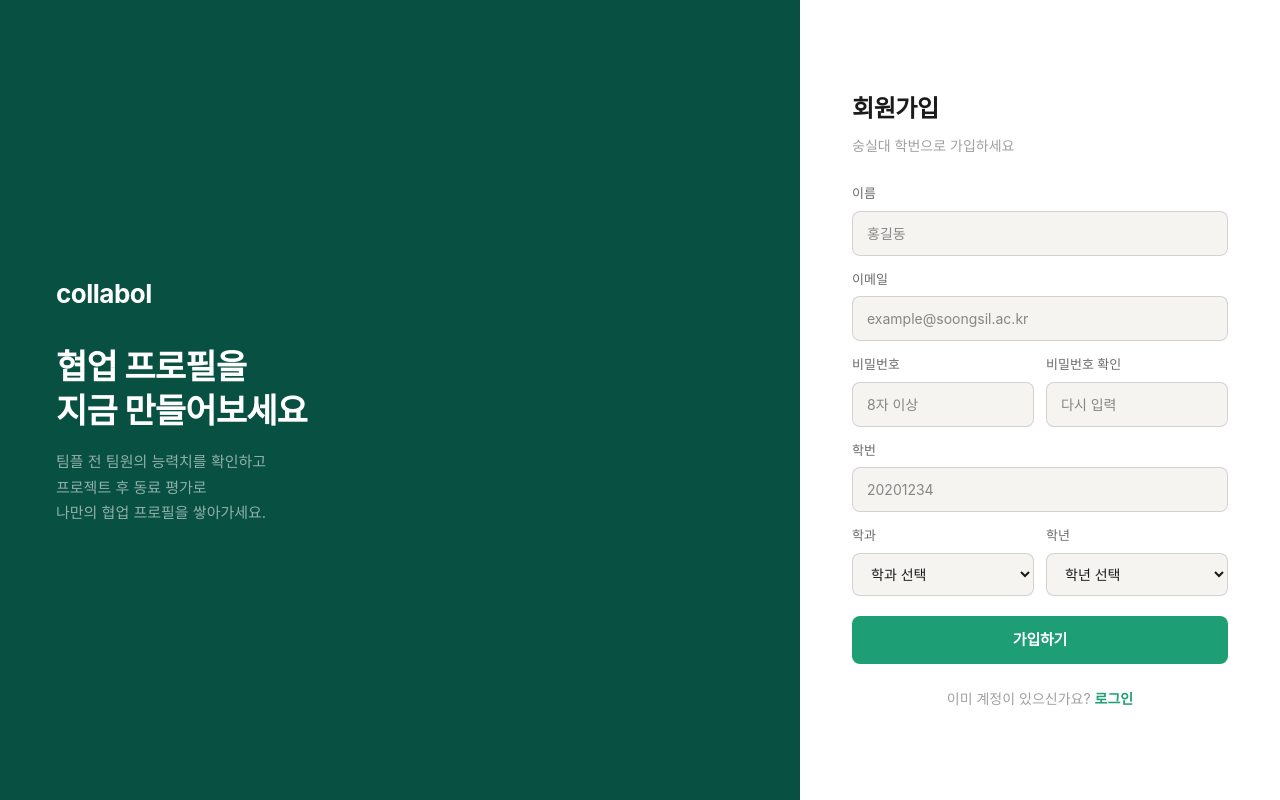
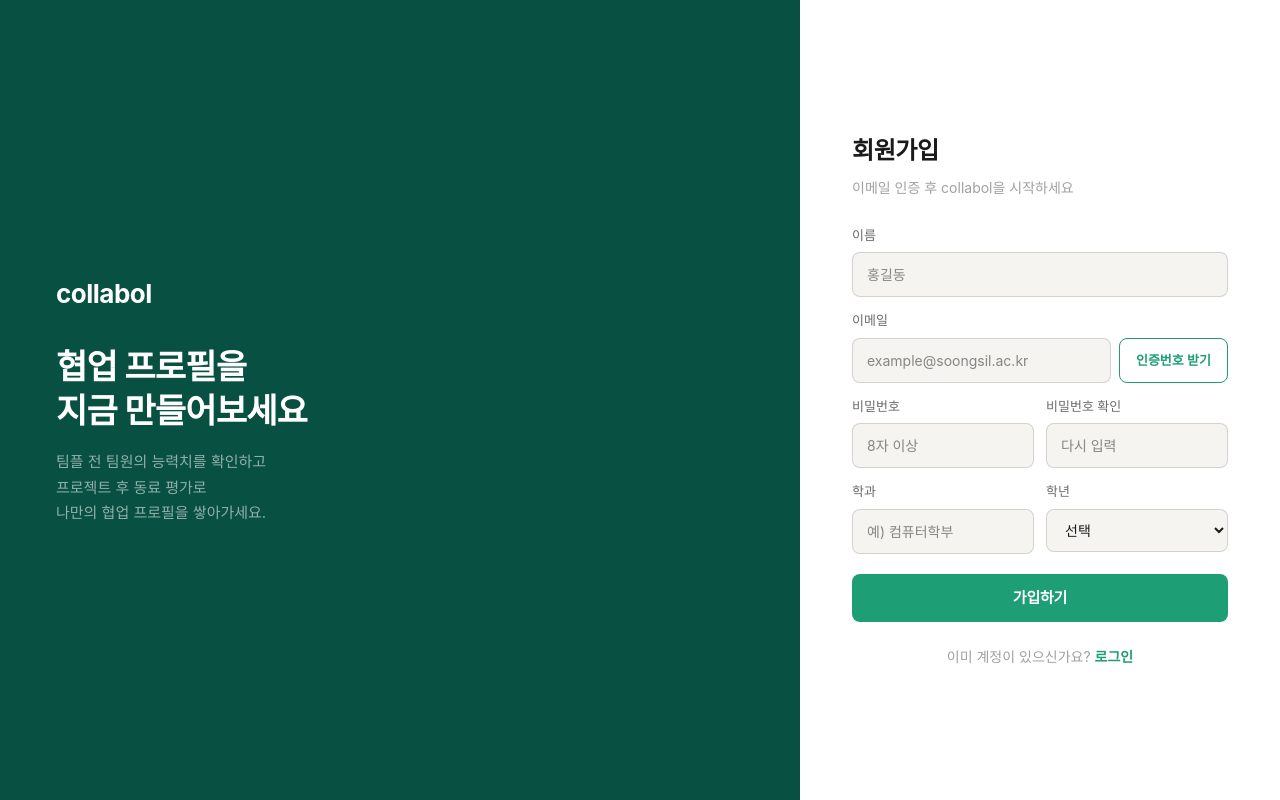
Before and after one commit to hefour/Collabol-FE, a React (Vite) app: page /register in a window 1280 px wide. Built offline with nearby package versions, Linux system fonts and the light colour scheme; a web font is replaced by a local one.

Commit message:
feat: 회원가입 이메일 인증 플로우 추가 (인증번호 받기/인증하기/타이머), 학번 제거, 학과 자유입력, 학년 4학년이상 추가

```diff
--- a/src/pages/RegisterPage.tsx
+++ b/src/pages/RegisterPage.tsx
@@ -1,8 +1,14 @@
-import { useState } from 'react';
+import { useState, useEffect, useRef } from 'react';
 import { useNavigate, Link } from 'react-router-dom';
-import { DEPARTMENTS } from '../types';
 
-const inputStyle: React.CSSProperties = {
+// ─── 상수 ─────────────────────────────────────────────────────────────────────
+
+const GRADE_OPTIONS = ['1학년', '2학년', '3학년', '4학년 이상'];
+const CODE_DURATION = 180; // 3분
+
+// ─── 스타일 헬퍼 ──────────────────────────────────────────────────────────────
+
+const inputBase: React.CSSProperties = {
   width: '100%',
   padding: '11px 14px',
   borderRadius: 'var(--radius-sm)',
@@ -13,6 +19,13 @@ const inputStyle: React.CSSProperties = {
   outline: 'none',
   transition: 'border-color 0.15s',
 };
+
+function focusBorder(e: React.FocusEvent<HTMLInputElement>) {
+  e.currentTarget.style.borderColor = 'var(--green)';
+}
+function blurBorder(e: React.FocusEvent<HTMLInputElement>) {
+  e.currentTarget.style.borderColor = 'var(--border2)';
+}
 
 function Field({ label, children }: { label: string; children: React.ReactNode }) {
   return (
@@ -25,6 +38,14 @@ function Field({ label, children }: { label: string; children: React.ReactNode }
   );
 }
 
+function formatTime(sec: number) {
+  const m = Math.floor(sec / 60).toString().padStart(2, '0');
+  const s = (sec % 60).toString().padStart(2, '0');
+  return `${m}:${s}`;
+}
+
+// ─── 컴포넌트 ─────────────────────────────────────────────────────────────────
+
 export default function RegisterPage() {
   const navigate = useNavigate();
 
@@ -33,30 +54,73 @@ export default function RegisterPage() {
     email: '',
     password: '',
     confirmPassword: '',
-    studentId: '',
     department: '',
     grade: '',
   });
+
+  // 이메일 인증
+  const [codeSent, setCodeSent] = useState(false);
+  const [code, setCode] = useState('');
+  const [verified, setVerified] = useState(false);
+  const [timer, setTimer] = useState(0);
+  const [codeError, setCodeError] = useState('');
+  const timerRef = useRef<ReturnType<typeof setInterval> | null>(null);
+
   const [error, setError] = useState('');
 
-  function set(key: string, value: string) {
+  function setField(key: string, value: string) {
     setForm(prev => ({ ...prev, [key]: value }));
     setError('');
   }
 
-  function focusBorder(e: React.FocusEvent<HTMLInputElement | HTMLSelectElement>) {
-    e.currentTarget.style.borderColor = 'var(--green)';
+  // 타이머 정리
+  useEffect(() => () => { if (timerRef.current) clearInterval(timerRef.current); }, []);
+
+  function startTimer() {
+    if (timerRef.current) clearInterval(timerRef.current);
+    setTimer(CODE_DURATION);
+    timerRef.current = setInterval(() => {
+      setTimer(prev => {
+        if (prev <= 1) { clearInterval(timerRef.current!); return 0; }
+        return prev - 1;
+      });
+    }, 1000);
   }
-  function blurBorder(e: React.FocusEvent<HTMLInputElement | HTMLSelectElement>) {
-    e.currentTarget.style.borderColor = 'var(--border2)';
+
+  function handleSendCode() {
+    if (!form.email) { setError('이메일을 입력해주세요.'); return; }
+    // TODO: 백엔드 API 호출 — POST /api/v1/auth/email/send
+    setCodeSent(true);
+    setVerified(false);
+    setCode('');
+    setCodeError('');
+    startTimer();
+  }
+
+  function handleVerifyCode() {
+    if (!code) { setCodeError('인증번호를 입력해주세요.'); return; }
+    if (timer === 0) { setCodeError('인증 시간이 만료됐어요. 다시 받아주세요.'); return; }
+    // TODO: 백엔드 API 호출 — POST /api/v1/auth/email/verify
+    // 현재는 mock: 6자리면 통과
+    if (code.length === 6) {
+      setVerified(true);
+      setCodeError('');
+      if (timerRef.current) clearInterval(timerRef.current);
+    } else {
+      setCodeError('인증번호가 올바르지 않아요.');
+    }
   }
 
   function handleSubmit(e: React.FormEvent) {
     e.preventDefault();
-    const { name, email, password, confirmPassword, studentId, department, grade } = form;
+    const { name, email, password, confirmPassword, department, grade } = form;
 
-    if (!name || !email || !password || !confirmPassword || !studentId || !department || !grade) {
+    if (!name || !email || !password || !confirmPassword || !department || !grade) {
       setError('모든 항목을 입력해주세요.');
+      return;
+    }
+    if (!verified) {
+      setError('이메일 인증을 완료해주세요.');
       return;
     }
     if (password !== confirmPassword) {
@@ -118,43 +182,135 @@ export default function RegisterPage() {
             회원가입
           </div>
           <div style={{ fontSize: 14, color: 'var(--text-tertiary)' }}>
-            숭실대 학번으로 가입하세요
+            이메일 인증 후 collabol을 시작하세요
           </div>
         </div>
 
         <form onSubmit={handleSubmit} style={{ display: 'flex', flexDirection: 'column', gap: 14 }}>
+
+          {/* 이름 */}
           <Field label="이름">
             <input
               type="text"
               value={form.name}
-              onChange={e => set('name', e.target.value)}
+              onChange={e => setField('name', e.target.value)}
               placeholder="홍길동"
-              style={inputStyle}
+              style={inputBase}
               onFocus={focusBorder}
               onBlur={blurBorder}
             />
           </Field>
 
+          {/* 이메일 + 인증번호 받기 */}
           <Field label="이메일">
+            <div style={{ display: 'flex', gap: 8 }}>
               <input
                 type="email"
                 value={form.email}
-              onChange={e => set('email', e.target.value)}
+                onChange={e => { setField('email', e.target.value); setCodeSent(false); setVerified(false); }}
                 placeholder="example@soongsil.ac.kr"
-              style={inputStyle}
+                style={{ ...inputBase, flex: 1 }}
+                disabled={verified}
                 onFocus={focusBorder}
                 onBlur={blurBorder}
               />
+              <button
+                type="button"
+                onClick={handleSendCode}
+                disabled={verified}
+                style={{
+                  padding: '0 16px',
+                  borderRadius: 'var(--radius-sm)',
+                  border: '1px solid var(--green)',
+                  background: verified ? 'var(--surface2)' : 'transparent',
+                  color: verified ? 'var(--text-tertiary)' : 'var(--green)',
+                  fontSize: 13,
+                  fontWeight: 600,
+                  cursor: verified ? 'default' : 'pointer',
+                  whiteSpace: 'nowrap',
+                  flexShrink: 0,
+                }}
+              >
+                {codeSent && !verified ? '재발송' : '인증번호 받기'}
+              </button>
+            </div>
           </Field>
 
+          {/* 인증번호 입력 (코드 발송 후 표시) */}
+          {codeSent && !verified && (
+            <div>
+              <div style={{ display: 'flex', gap: 8 }}>
+                <div style={{ position: 'relative', flex: 1 }}>
+                  <input
+                    type="text"
+                    value={code}
+                    onChange={e => { setCode(e.target.value.replace(/\D/g, '').slice(0, 6)); setCodeError(''); }}
+                    placeholder="인증번호 6자리"
+                    maxLength={6}
+                    style={{ ...inputBase, paddingRight: 56 }}
+                    onFocus={focusBorder}
+                    onBlur={blurBorder}
+                  />
+                  {timer > 0 && (
+                    <span style={{
+                      position: 'absolute', right: 12, top: '50%', transform: 'translateY(-50%)',
+                      fontSize: 13, fontWeight: 500,
+                      color: timer < 30 ? 'var(--coral)' : 'var(--text-tertiary)',
+                    }}>
+                      {formatTime(timer)}
+                    </span>
+                  )}
+                </div>
+                <button
+                  type="button"
+                  onClick={handleVerifyCode}
+                  style={{
+                    padding: '0 16px',
+                    borderRadius: 'var(--radius-sm)',
+                    border: 'none',
+                    background: 'var(--green)',
+                    color: '#fff',
+                    fontSize: 13,
+                    fontWeight: 600,
+                    cursor: 'pointer',
+                    whiteSpace: 'nowrap',
+                    flexShrink: 0,
+                  }}
+                >
+                  인증하기
+                </button>
+              </div>
+              {codeError && (
+                <div style={{ fontSize: 12, color: 'var(--coral)', marginTop: 6 }}>{codeError}</div>
+              )}
+            </div>
+          )}
+
+          {/* 인증 완료 표시 */}
+          {verified && (
+            <div style={{
+              display: 'flex', alignItems: 'center', gap: 6,
+              fontSize: 13, color: 'var(--green-mid)',
+              padding: '9px 14px',
+              background: 'var(--green-light)',
+              borderRadius: 'var(--radius-sm)',
+            }}>
+              <svg width="14" height="14" viewBox="0 0 14 14" fill="none" stroke="currentColor" strokeWidth="2">
+                <polyline points="2 7 6 11 12 4" />
+              </svg>
+              이메일 인증이 완료됐어요
+            </div>
+          )}
+
+          {/* 비밀번호 */}
           <div style={{ display: 'grid', gridTemplateColumns: '1fr 1fr', gap: 12 }}>
             <Field label="비밀번호">
               <input
                 type="password"
                 value={form.password}
-                onChange={e => set('password', e.target.value)}
+                onChange={e => setField('password', e.target.value)}
                 placeholder="8자 이상"
-                style={inputStyle}
+                style={inputBase}
                 onFocus={focusBorder}
                 onBlur={blurBorder}
               />
@@ -163,53 +319,37 @@ export default function RegisterPage() {
               <input
                 type="password"
                 value={form.confirmPassword}
-                onChange={e => set('confirmPassword', e.target.value)}
+                onChange={e => setField('confirmPassword', e.target.value)}
                 placeholder="다시 입력"
-                style={inputStyle}
+                style={inputBase}
                 onFocus={focusBorder}
                 onBlur={blurBorder}
               />
             </Field>
           </div>
 
-          <Field label="학번">
+          {/* 학과 + 학년 */}
+          <div style={{ display: 'grid', gridTemplateColumns: '1fr 1fr', gap: 12 }}>
+            <Field label="학과">
               <input
                 type="text"
-              value={form.studentId}
-              onChange={e => set('studentId', e.target.value)}
-              placeholder="20201234"
-              style={inputStyle}
+                value={form.department}
+                onChange={e => setField('department', e.target.value)}
+                placeholder="예) 컴퓨터학부"
+                style={inputBase}
                 onFocus={focusBorder}
                 onBlur={blurBorder}
               />
             </Field>
-
-          <div style={{ display: 'grid', gridTemplateColumns: '1fr 1fr', gap: 12 }}>
-            <Field label="학과">
-              <select
-                value={form.department}
-                onChange={e => set('department', e.target.value)}
-                style={{ ...inputStyle, cursor: 'pointer' }}
-                onFocus={focusBorder}
-                onBlur={blurBorder}
-              >
-                <option value="">학과 선택</option>
-                {DEPARTMENTS.map(d => (
-                  <option key={d} value={d}>{d}</option>
-                ))}
-              </select>
-            </Field>
             <Field label="학년">
               <select
                 value={form.grade}
-                onChange={e => set('grade', e.target.value)}
-                style={{ ...inputStyle, cursor: 'pointer' }}
-                onFocus={focusBorder}
-                onBlur={blurBorder}
+                onChange={e => setField('grade', e.target.value)}
+                style={{ ...inputBase, cursor: 'pointer' }}
               >
-                <option value="">학년 선택</option>
-                {[1, 2, 3, 4].map(g => (
-                  <option key={g} value={g}>{g}학년</option>
+                <option value="">선택</option>
+                {GRADE_OPTIONS.map(g => (
+                  <option key={g} value={g}>{g}</option>
                 ))}
               </select>
             </Field>
```
Lines whose indentation alone changed are shown as unchanged.
